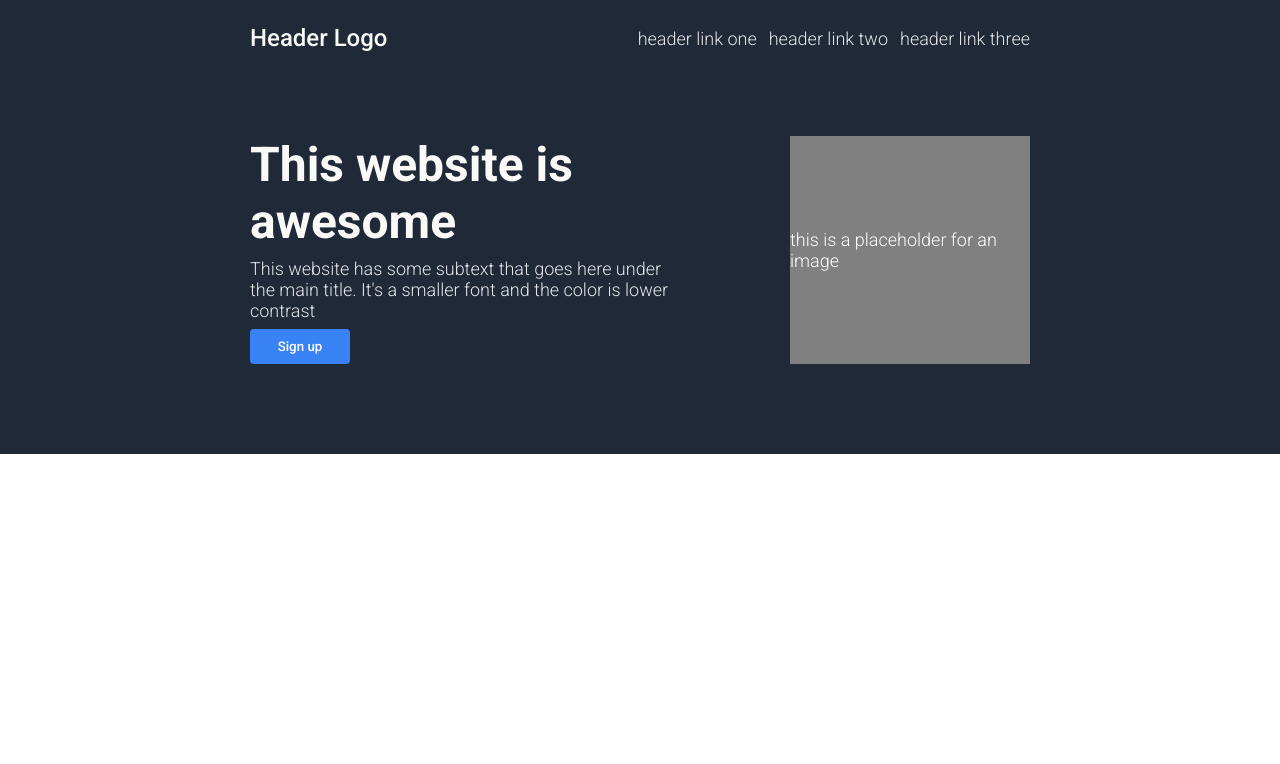
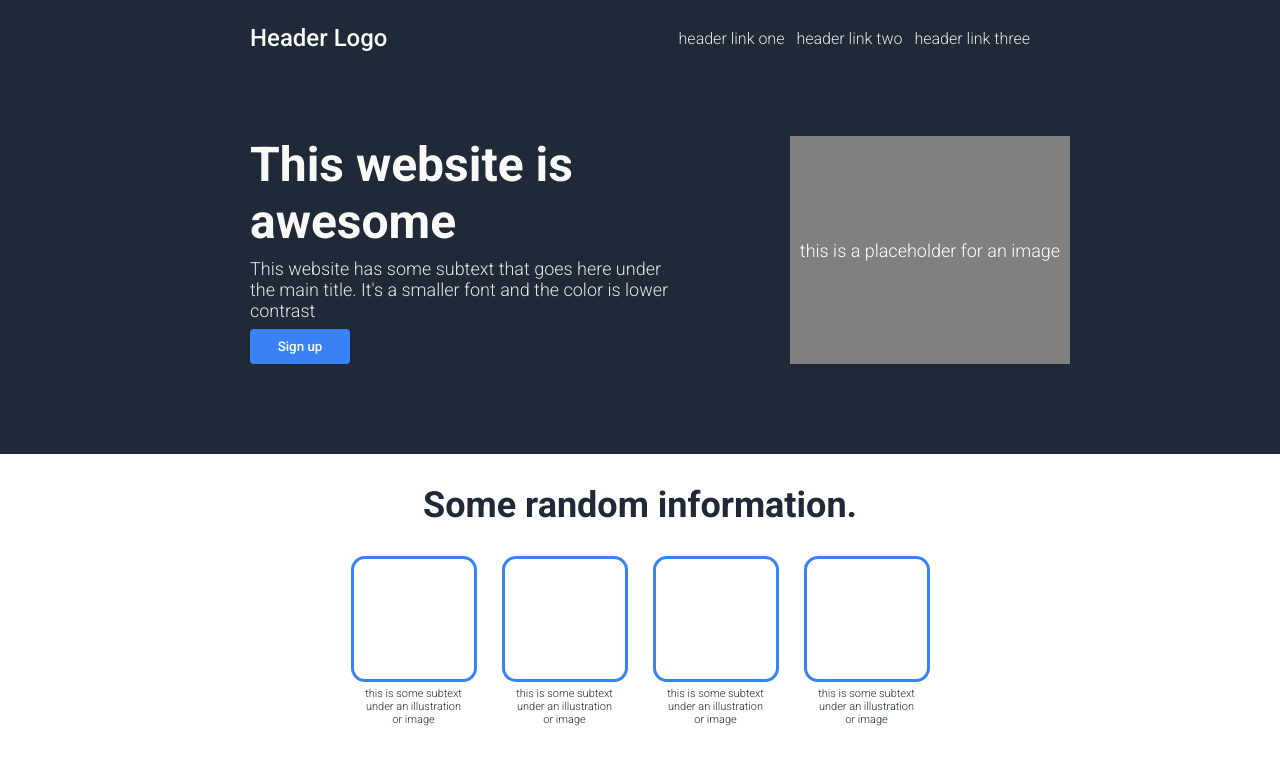
Before and after one commit to AmineLeny/LandingPage, a plain HTML site: page index.html in a window 1280 px wide. Drawn offline with Linux system fonts and the light colour scheme.

Commit message:
Add section 2 of the landing page

```diff
--- a/index.html
+++ b/index.html
@@ -11,6 +11,7 @@
 </head>
 <body>
 
+   <div class="landing-page">
     <div class="section1">
         <div class="nav-bar">
             <h3>Header Logo</h3>
@@ -36,6 +37,31 @@
 
 
     </div>
+    <div class="section2">
+        <h2>
+            Some random information.
+        </h2>
+        <div class="text-image">
+            <div class="img-text-temp">
+                <div class="image-bd"></div>
+                <p>this is some subtext under an illustration or image</p>
+            </div>
+            <div class="img-text-temp">
+                <div class="image-bd"></div>
+                <p>this is some subtext under an illustration or image</p>
+            </div>
+            <div class="img-text-temp">
+                <div class="image-bd"></div>
+                <p>this is some subtext under an illustration or image</p>
+            </div>
+            <div class="img-text-temp">
+                <div class="image-bd"></div>
+                <p>this is some subtext under an illustration or image</p>
+            </div>
+        </div>
+
+    </div>
+   </div>
 
 </body>
 </html>
--- a/style.css
+++ b/style.css
@@ -10,6 +10,10 @@
 body{
     margin:0;
     padding: 0;
+}
+.landing-page{
+    display: flex;
+    flex-direction: column;
 }
 .section1{
     display: flex;
@@ -40,7 +44,7 @@ body{
 }
 .section1 ul li a {
     font-weight: 320;
-    font-size: 18px;
+    font-size: 16px;
     color: #E5E7EB;
 
 
@@ -90,7 +94,8 @@ body{
 .img-placeholder{
     color:white;
     background-color: grey;
-    width: 600px;
+    min-width: 280px;
+    flex:auto;
     display :flex;
     justify-content: center;
     align-items: center;
@@ -99,3 +104,42 @@ body{
     font-size: 18px;
     font-weight: 320;
 }
+.section2{
+    display: flex;
+    flex-direction: column;
+    align-items: center;
+}
+.section2 h2 {
+    color: #1F2937;
+    font-weight: bold;
+    font-size: 36px;
+    margin-bottom: 30px;
+
+}
+.text-image{
+    display: flex;
+    gap:25px;
+}
+.image-bd{
+    border:3px solid;
+    border-radius: 14px;
+    border-color: #3882F6;
+    width: 120px;
+    height: 120px;
+    flex:1 0 auto;
+}
+.text-image p {
+    width :100px;
+    font-size: 11px;
+    color: #1F2937;
+    font-weight: 310;
+    margin-top: 5px;
+    padding: 0;
+
+}
+.img-text-temp{
+    display: flex;
+    flex-direction: column;
+    align-items: center;
+    text-align: center;
+}
```
